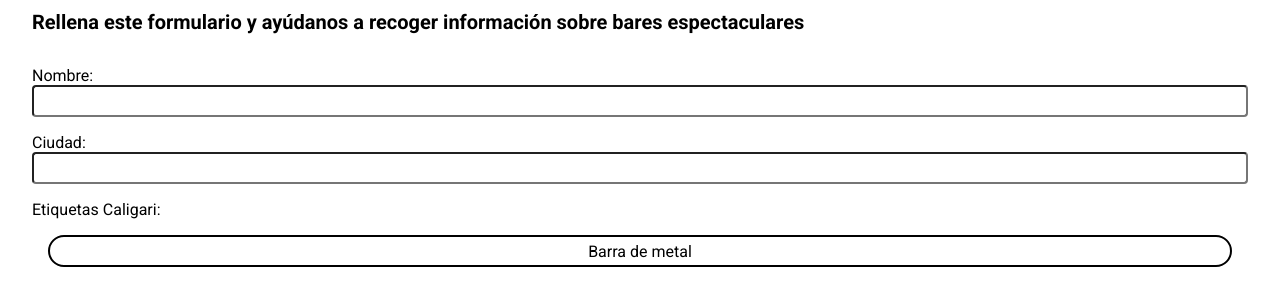
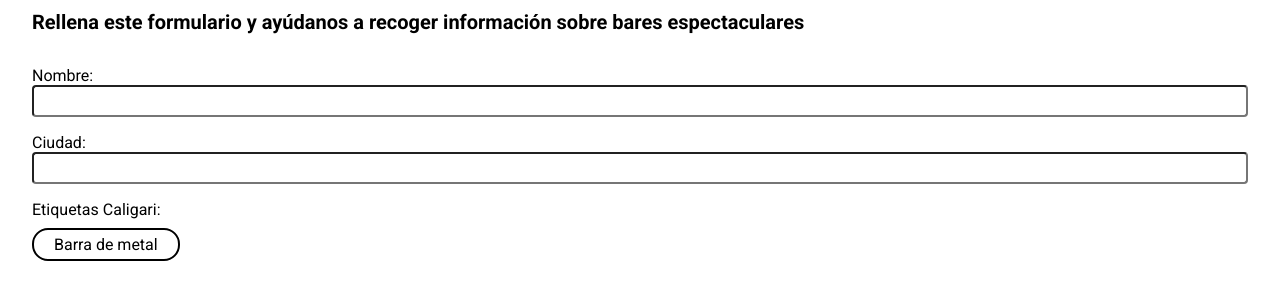
Before and after one commit to VaqueroFontenla/caligari_form, a plain HTML site: page index.html in a window 1280 px wide. Shown: the part 162-468 px from the top of the page. Drawn offline with Linux system fonts and the light colour scheme.

Commit message:
Add styles tag

```diff
--- a/css/main.css
+++ b/css/main.css
@@ -18,6 +18,10 @@
 }
 
 body {
+  -webkit-appearance: none;
+  -moz-appearance: none;
+  appearance: none;
+
   font-family: "Roboto";
   color: var(--font-color);
   font-size: var(--base-font-size);
@@ -70,14 +74,14 @@ body {
 .tags__wrapper {
   display: grid;
 
-  padding: calc(var(--padding) / 2);
+  padding: calc(var(--padding) / 2) 0;
 }
 
 input[type="checkbox"] {
   display: none;
 }
 
-.tag {
+input[type="checkbox"] + .tag {
   color: inherit;
   font-size: inherit;
   font-family: inherit;
@@ -92,9 +96,3 @@ input[type="checkbox"] {
 input[type="checkbox"]:checked + .tag {
   background-color: var(--font-color-highlight);
 }
-
-.label__tag {
-  display: inline-block;
-  height: 100%;
-  width: 100%;
-}
--- a/index.html
+++ b/index.html
@@ -24,8 +24,10 @@
         <fieldset class='fieldset'>
             <legend>Etiquetas Caligari: </legend>
             <div class="tags__wrapper">
-                <input type="checkbox" id="metal"/>
-                <button class='tag'><label class="label__tag" for="metal">Barra de metal</label></button>
+              <div>
+                <input class="tgl tgl-skewed" id="metal" type="checkbox"/>
+                <label class="tag" for="metal">Barra de metal</label>
+              </div>
             </div>
           </fieldset>
       </form>
```
